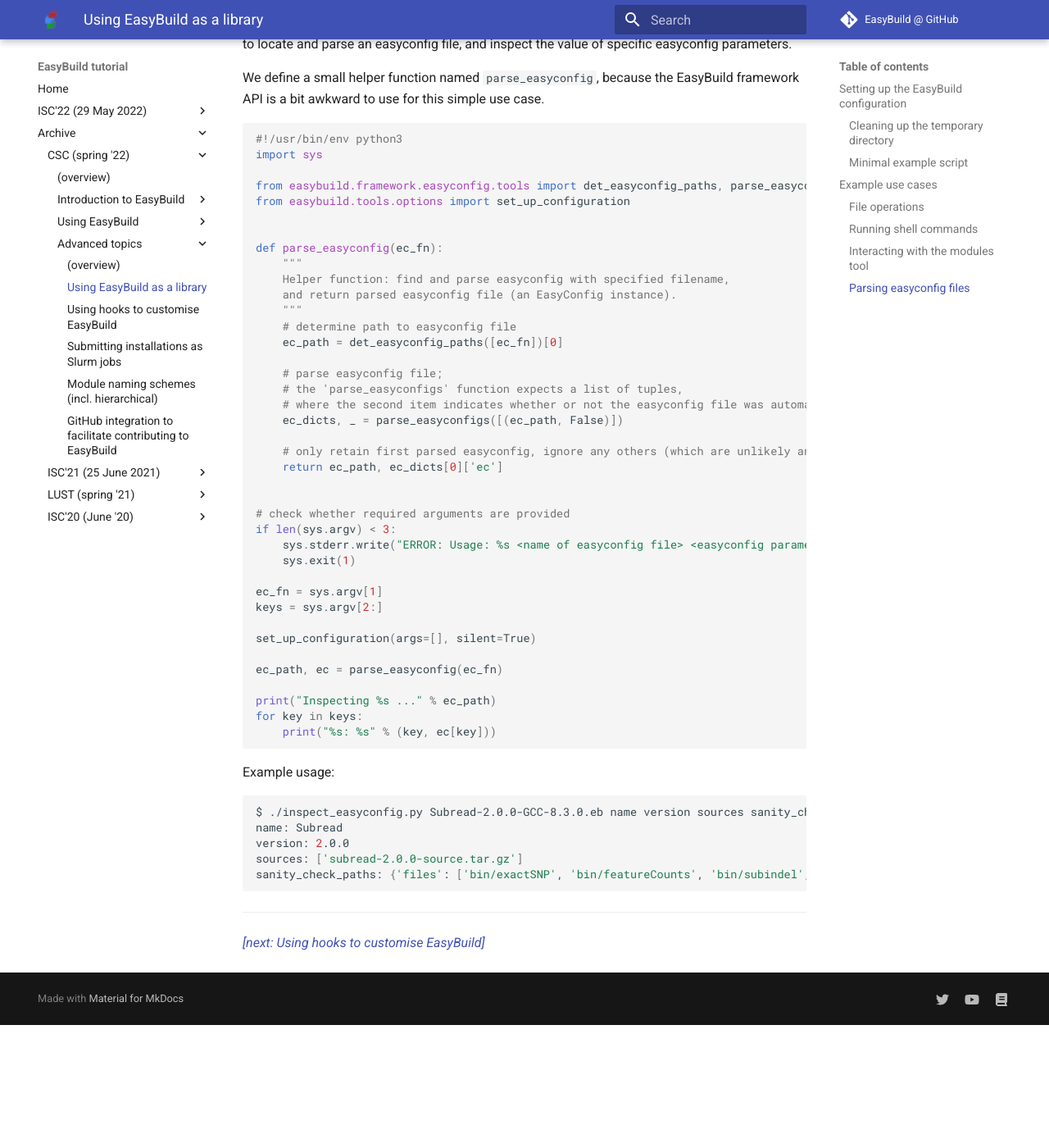
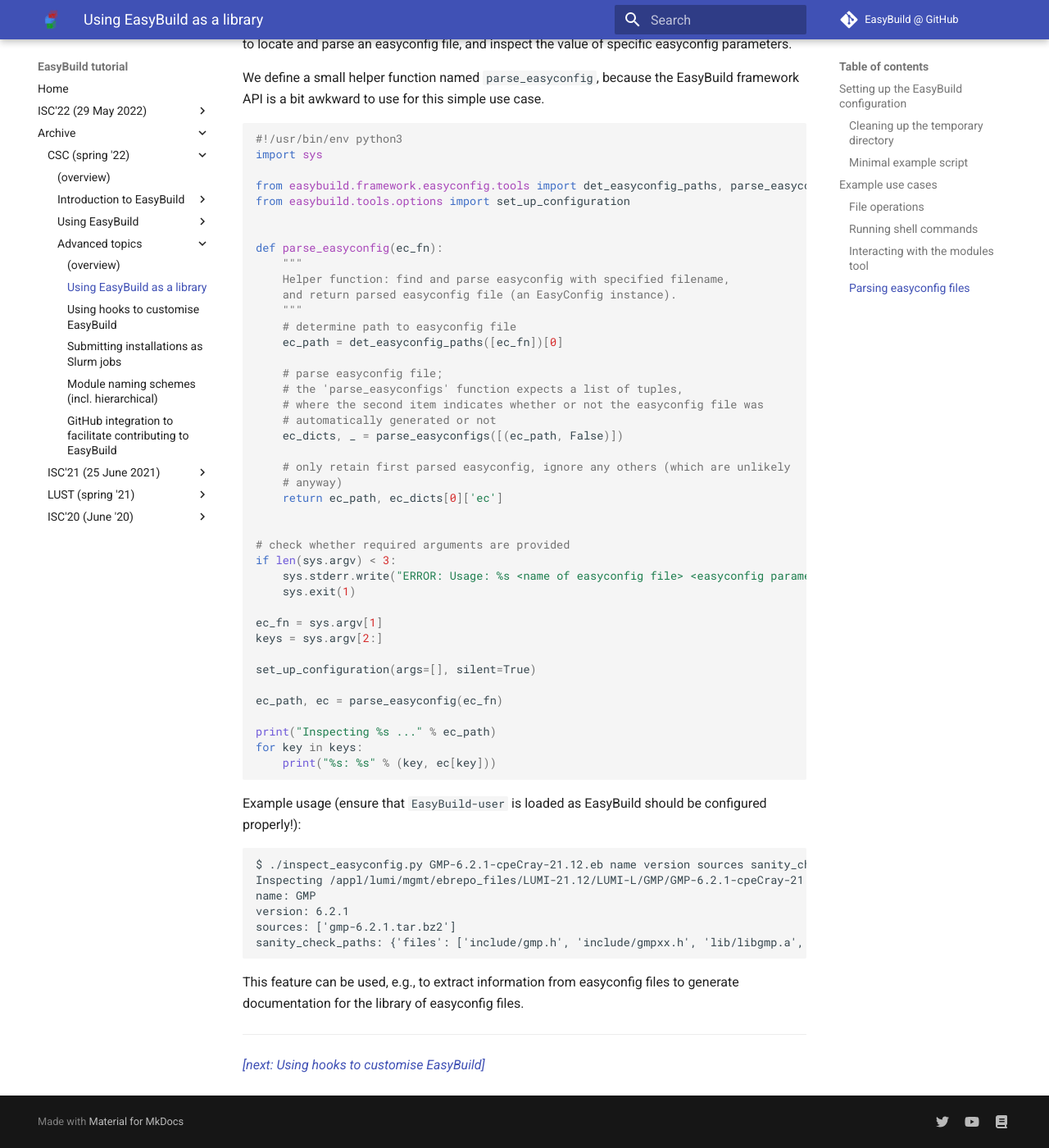
Before and after one commit to easybuilders/easybuild-tutorial, an MkDocs documentation site: the page built from docs/2022-CSC_and_LO/3_01_easybuild_library.md, in a window 1280 px wide and 1400 px high, scrolled down 4942 px. Shown: the whole window at 82% size. Built offline with MkDocs 1.6.1 and Material for MkDocs 9.7.7, drawn with Linux system fonts in a browser that asks for light colours; before the commit the page ends 6192 px from its top, so only the background shows below that.

Commit message:
Using EasyBuild as a library corrected for LUMI.

````diff
--- a/docs/2022-CSC_and_LO/3_01_easybuild_library.md
+++ b/docs/2022-CSC_and_LO/3_01_easybuild_library.md
@@ -254,10 +254,12 @@ def parse_easyconfig(ec_fn):
 
     # parse easyconfig file;
     # the 'parse_easyconfigs' function expects a list of tuples,
-    # where the second item indicates whether or not the easyconfig file was automatically generated or not
+    # where the second item indicates whether or not the easyconfig file was
+    # automatically generated or not
     ec_dicts, _ = parse_easyconfigs([(ec_path, False)])
 
-    # only retain first parsed easyconfig, ignore any others (which are unlikely anyway)
+    # only retain first parsed easyconfig, ignore any others (which are unlikely
+    # anyway)
     return ec_path, ec_dicts[0]['ec']
 
 
@@ -278,15 +280,21 @@ for key in keys:
     print("%s: %s" % (key, ec[key]))
 ```
 
-Example usage:
+Example usage (ensure that ``EasyBuild-user`` is loaded as EasyBuild should be
+configured properly!):
 
-```shell
-$ ./inspect_easyconfig.py Subread-2.0.0-GCC-8.3.0.eb name version sources sanity_check_paths
-name: Subread
-version: 2.0.0
-sources: ['subread-2.0.0-source.tar.gz']
-sanity_check_paths: {'files': ['bin/exactSNP', 'bin/featureCounts', 'bin/subindel', 'bin/subjunc', 'bin/sublong', 'bin/subread-align', 'bin/subread-buildindex'], 'dirs': ['bin/utilities']}
 ```
+$ ./inspect_easyconfig.py GMP-6.2.1-cpeCray-21.12.eb name version sources sanity_check_paths
+Inspecting /appl/lumi/mgmt/ebrepo_files/LUMI-21.12/LUMI-L/GMP/GMP-6.2.1-cpeCray-21.12.eb ...
+name: GMP
+version: 6.2.1
+sources: ['gmp-6.2.1.tar.bz2']
+sanity_check_paths: {'files': ['include/gmp.h', 'include/gmpxx.h', 'lib/libgmp.a', 'lib/libgmp.la', 'lib/libgmp.so', 'lib/libgmpxx.a', 'lib/libgmpxx.la', 'lib/libgmpxx.so', 'lib/pkgconfig/gmp.pc', 'lib/pkgconfig/gmpxx.pc'], 'dirs': ['share/info']}
+```
+
+This feature can be used, e.g., to extract information from easyconfig files to generate documentation
+for the library of easyconfig files.
+
 
 ---
 
````
